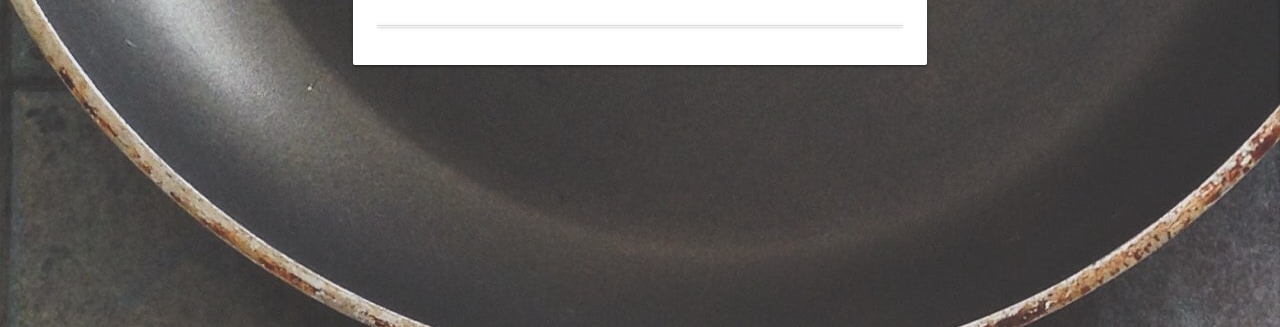
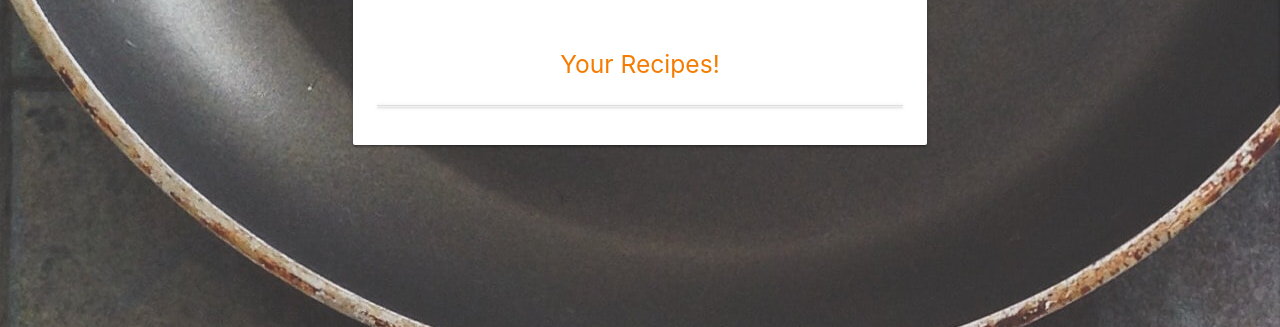
Before and after one commit to AaronHughes424/ShareYourRecipe, a Flask app: template templates/profile.html in a window 1280 px wide. Shown: the part 157-484 px from the top of the page. Run offline with Flask 2, Linux system fonts and the light colour scheme; the template is opened without the code that fills it, so the values that code supplies are empty; some libraries are stand-ins or nearby versions.

Commit message:
added text to profile.html

```diff
--- a/templates/profile.html
+++ b/templates/profile.html
@@ -6,7 +6,8 @@
             <div class="card-panel">
                 <h4 class="center-align orange-text text-darken-2 profile-content">
                     {{username}}'s Profile
-                </h4>
+                </h4><br>
+                <h5 class="center-align orange-text text-darken-2">Your Recipes!</h5>
                 <ul class="collapsible recipe-list">
                     {% for recipes in recipes %}
                     <li>
```
